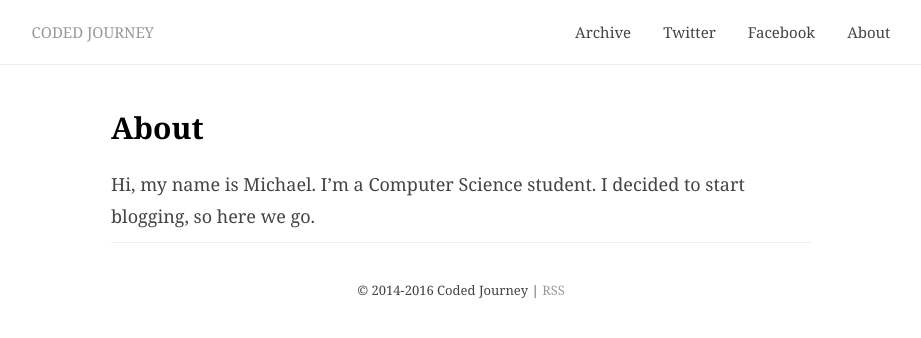
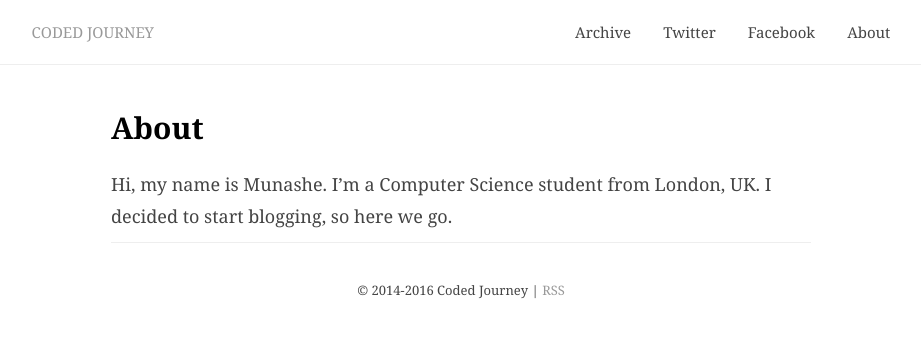
Before and after one commit to munafraser/codedjourney, a Jekyll site: the page built from about.md, in a window 1280 px wide. Shown: the top 338 px of the page, without its empty margins (179-1100 px from the left). Built offline with Jekyll 4.4.1, drawn with Linux system fonts in a browser that asks for light colours; comment, search, counter and statistics services are not loaded.

Commit message:
Update _config.yml

```diff
--- a/_config.yml
+++ b/_config.yml
@@ -10,7 +10,7 @@ basecss:
 # Theme specific configuration
 title: Coded Journey
 description: >
-  Hi, my name is Michael. I'm a Computer Science student. I decided to start blogging, so here we go.
+  Hi, my name is Munashe. I'm a Computer Science student from London, UK. I decided to start blogging, so here we go.
 
 
 # Contact and social media links
```
